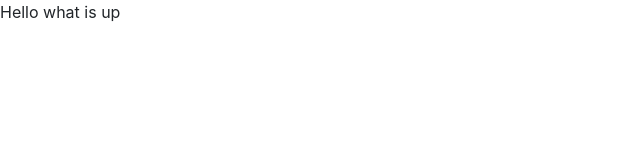
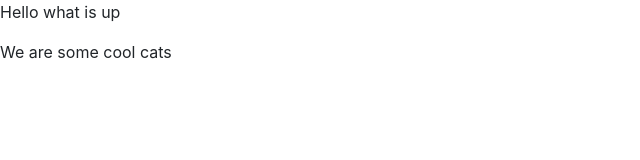
Before and after one commit to Rsiow/task-app, a plain HTML site: page index.html in a window 1280 px wide. Shown: the whole page, without its empty margins (0-640 px from the left). Drawn offline with nearby package versions, Linux system fonts and the light colour scheme.

Commit message:
add new line

```diff
--- a/index.html
+++ b/index.html
@@ -12,6 +12,7 @@
 
 <body>
     <p>Hello what is up</p>
+    <p>We are some cool cats</p>
 </body>
 
 </html>
```
